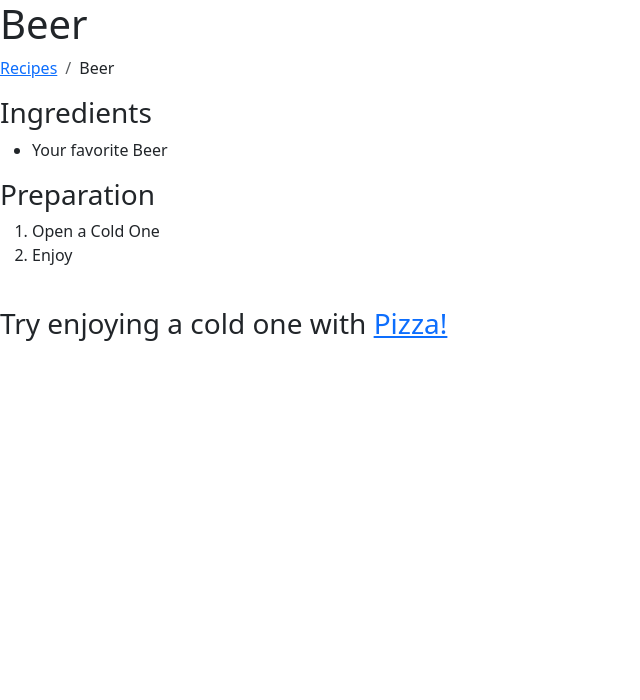
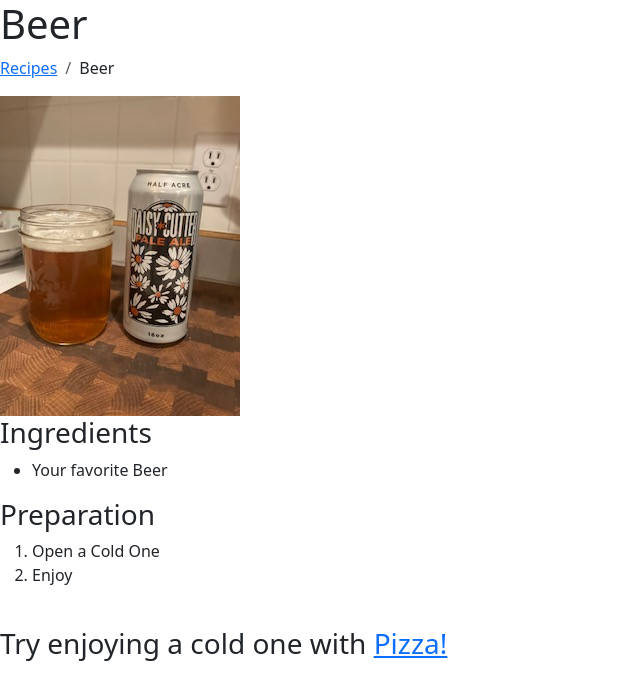
Before and after one commit to Brady-nb/odin-recipes, a plain HTML site: page recipes/beer.html in a window 1280 px wide. Shown: the whole page, without its empty margins (0-640 px from the left). Drawn offline with nearby package versions, Linux system fonts and the light colour scheme.

Commit message:
Add image to beer

```diff
--- a/recipes/beer.html
+++ b/recipes/beer.html
@@ -16,8 +16,9 @@
 
         </ol>
 
+    </header>
+    <img src="./../images/DC.jpg" alt="Beer">
 
-    </header>
     <h3>Ingredients</h3>
         <ul>
             <li>Your favorite Beer</li>
```
